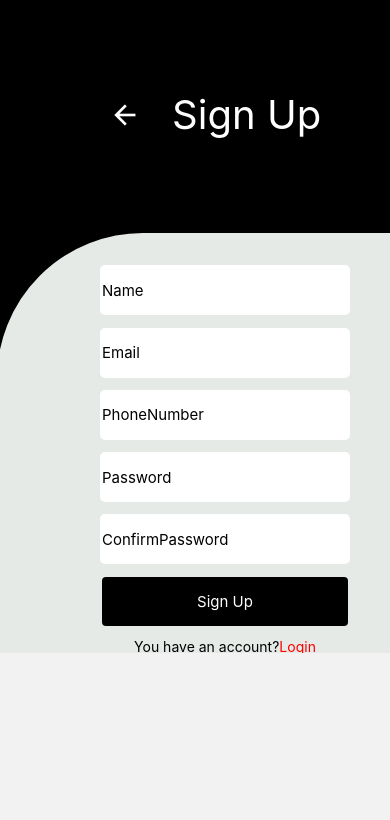
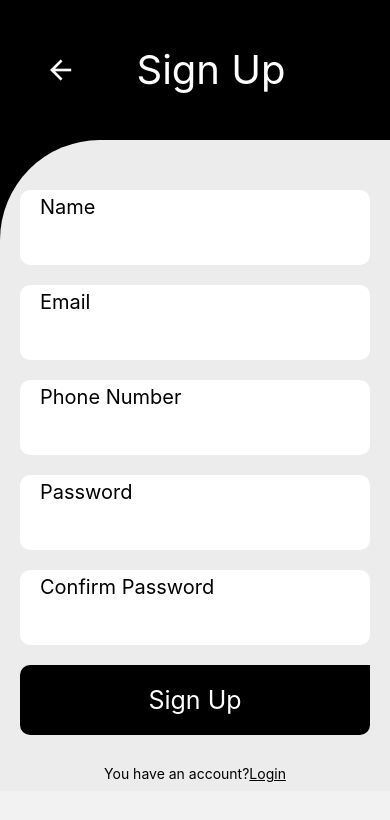
Before and after one commit to sabithahabeeb/login-react-native, a React Native app: screen /signup in a window 390 px wide. Shown: the top 820 px of the page. Built offline with nearby package versions, Linux system fonts and the light colour scheme.

Commit message:
components created

```diff
--- /dev/null
+++ b/Components/Btn.jsx
@@ -0,0 +1,27 @@
+import { View, Text, Pressable,StyleSheet } from 'react-native'
+import React from 'react'
+
+const Btn = ({children,onPress}) => {
+  return (
+    <Pressable onPress={onPress} style={styles.button}>
+    <Text style={{color:'white', fontSize:25}} >
+        {children}
+    </Text>
+
+   </Pressable>
+  )
+}
+
+const styles = StyleSheet.create({
+    button:{
+        height: 70,
+        backgroundColor: 'black',
+        borderRadius: 10,
+        borderTopEndRadius: 0,
+        display: 'flex',
+        alignItems: 'center',
+        justifyContent: 'center'
+    }
+})
+
+export default Btn
--- /dev/null
+++ b/Components/Txtinput.jsx
@@ -0,0 +1,31 @@
+import { View, Text,TextInput ,StyleSheet} from 'react-native'
+import React from 'react'
+
+
+const Txtinput = ({children , secureTextEntry,value,onChangeText}) => {
+  return (
+    <View style={styles.text}>
+    <Text style={{ color: 'black', fontSize: 20 }}>{children}</Text>
+          <TextInput value={value} onChangeText={onChangeText} secureTextEntry={secureTextEntry} style={styles.textinput} />
+
+  </View>
+  )
+}
+
+const styles = StyleSheet.create({
+    text:{
+        height: 75,
+        backgroundColor: 'white',
+        paddingHorizontal: 20,
+        paddingVertical: 5,
+        borderRadius: 10,
+    },
+    textinput:{
+        backgroundColor: 'white',
+        fontSize: 15,
+        height: 40,
+        color: 'black'
+    }
+})
+
+export default Txtinput
--- a/screen/Login.js
+++ b/screen/Login.js
@@ -1,7 +1,10 @@
 import AsyncStorage from '@react-native-async-storage/async-storage';
-import React, { useEffect, useState } from 'react'
-import { Alert, Button, Image, Pressable, SafeAreaView, ScrollView, StyleSheet, Text, TextInput, View } from 'react-native'
+import React, { useState } from 'react'
+import { Alert, Dimensions, ScrollView, StyleSheet, Text, View } from 'react-native'
 import AntDesign from 'react-native-vector-icons/AntDesign';
+import Txtinput from '../Components/Txtinput';
+import Btn from '../Components/Btn';
+
 
 const BASE_URL = 'https://api.dev.returnredirect.com'
 
@@ -20,7 +23,9 @@ function Login({ navigation }) {
             const response = await fetch(`${BASE_URL}/api/1.0/auth/login`, {
                 method: 'POST',
                 headers: {
-                    'Content-Type': 'application/json'
+                    'Content-Type': 'application/json',
+                    'device-id': 'd12121',
+                    'app-type': 'web'
                 },
                 body: JSON.stringify({
                     email,
@@ -45,60 +50,64 @@ function Login({ navigation }) {
             console.log(err);
         }
     }
+
+    const windowHeight = Dimensions.get('window').height;
     return (
-        <SafeAreaView >
+        <ScrollView   >
+
             <View style={styles.container}>
-                <ScrollView>
-                    <View style={styles.box}>
+
+                <View style={styles.top}>
                     <Text style={styles.text} >Company Logo</Text>
+                </View>
+                <View style={styles.login}>
+                    <Text style={{ fontSize: 40, color: 'black', fontWeight: 600, marginTop: 30, textAlign: 'center' }} >Login</Text>
+                    <View style={styles.form}>
 
-                        <View style={styles.login}>
-                            <Text style={{ fontSize: 40, color: 'black', fontWeight: 600, marginTop: 40 }} >Login</Text>
-                            <View style={{ flex: 1, alignItems: 'center', justifyContent: 'space-evenly' }}>
-                                <TextInput placeholder='Email' style={styles.textinput} value={email} onChangeText={setemail} />
-                                <TextInput placeholder='Password' style={styles.textinput} secureTextEntry={true} value={password} onChangeText={setPassword} />
+                        <Txtinput value={email} onChangeText={setemail} >Email</Txtinput>
+
+                        <Txtinput value={password} onChangeText={setPassword} secureTextEntry={true} >Password</Txtinput>
+                        <Btn onPress={handleLogin}>Login</Btn>
                     </View>
                     <View>
-                                <Pressable style={styles.button} onPress={handleLogin} >
-                                    <Text style={{ color: 'white', fontSize: 15 }}>Login</Text>
-                                </Pressable>
+
                         <Text style={{ textAlign: 'center', paddingTop: 10 }}>or Login with</Text>
                         <View style={styles.header} >
-                                    <AntDesign style={{ margin: 20 }} name="facebook-square" color={'black'} size={22} />
-                                    <AntDesign style={{ margin: 20 }} name="instagram" color={'black'} size={22} />
-                                    <AntDesign style={{ margin: 20 }} name="twitter" color={'black'} size={22} />
+                            <AntDesign style={{ margin: 20 }} name="facebook-square" color={'black'} size={50} />
+                            <AntDesign style={{ margin: 20 }} name="instagram" color={'black'} size={50} />
+                            <AntDesign style={{ margin: 20 }} name="twitter" color={'black'} size={50} />
                         </View>
-                                <Text>Don't have any account?<Text style={{ textDecorationLine: 'underline' }} onPress={() => navigation.navigate("signup")}>signup</Text></Text>
+                        <Text style={{ textAlign: 'center', marginTop: 20 }}>Don't have any account?<Text style={{ textDecorationLine: 'underline' }} onPress={() => navigation.navigate("signup")}>signup</Text></Text>
                     </View>
 
                 </View>
+
+
             </View>
         </ScrollView>
-            </View>
-        </SafeAreaView>
     )
 }
 
 
 const styles = StyleSheet.create({
     container: {
-        backgroundColor: 'black',
-        height: '100%',
-        width: '100%',
+        flex: 3,
+        backgroundColor: 'black'
+    },
+    top: {
+        flex: 4,
+        alignItems: 'center',
         justifyContent: 'center',
-        alignItems: 'center'
     },
-    box: {
-        height: '100%',
-        width: '100%',
-        alignItems: 'center',
-        padding: 50,
-        margin: 30,
-        justifyContent: 'center',
-        alignItems: 'center'
+    form: {
+        display: 'flex',
+        rowGap: 30,
+        padding: 30,
+        marginTop: 40
     },
 
     text: {
+
         fontSize: 20,
         color: 'white',
         borderWidth: 2,
@@ -106,50 +115,23 @@ const styles = StyleSheet.create({
         paddingTop: 10,
         paddingLeft: 20,
         paddingRight: 20,
-        paddingBottom: 10
+        paddingBottom: 10,
+        margin: 40
 
     },
     login: {
-        width: '160%',
-        height: '500%',
-        backgroundColor: '#e5eae7',
-        marginTop: 80,
-        borderWidth: 4,
-        borderColor: 'black',
-        borderTopLeftRadius: 150,
-        flex: 1,
-        flexDirection: 'column',
-        alignItems: 'center',
-        justifyContent: 'space-evenly'
+        flex: 7,
+        backgroundColor: '#ececec',
+        borderTopStartRadius: 100,
+        textAlign: 'center'
 
 
     },
-    textinput: {
-        width: 250,
-        height: 50,
-        borderWidth: 2,
-        borderRadius: 5,
-        borderColor: 'white',
-        backgroundColor: 'white',
-        // marginTop:50,
-        fontSize: 15,
-        color: 'black'
 
-    },
     header: {
         flexDirection: 'row',
         alignItems: 'center',
         justifyContent: 'space-between'
-    },
-    button: {
-        alignItems: 'center',
-        justifyContent: 'center',
-        paddingVertical: 15,
-        paddingHorizontal: 95,
-        borderRadius: 4,
-        elevation: 3,
-        backgroundColor: 'black',
-
     },
 })
 
--- a/screen/Signup.js
+++ b/screen/Signup.js
@@ -1,22 +1,23 @@
 import axios from 'axios';
 import React, { useState } from 'react'
-import { Alert, Button, Image, Pressable, SafeAreaView, ScrollView, StyleSheet, Text, TextInput, View } from 'react-native'
+import { Alert, ScrollView, StyleSheet, Text, View } from 'react-native'
 import MaterialCommunityIcons from 'react-native-vector-icons/MaterialCommunityIcons';
-
+import Txtinput from '../Components/Txtinput';
+import Btn from '../Components/Btn';
 
 const BASE_URL = 'https://api.dev.returnredirect.com'
 
 
 
 function Signup({ navigation }) {
-    const [name,setname] = useState('')
-    const [email,setemail] = useState('')
-    const [phoneNumber,setPhoneNumber] = useState('')
-    const [password,setPassword] = useState('')
-    const [confirmPasswrod,setConfirmPassword] = useState('')
+    const [name, setname] = useState('')
+    const [email, setemail] = useState('')
+    const [phoneNumber, setPhoneNumber] = useState('')
+    const [password, setPassword] = useState('')
+    const [confirmPasswrod, setConfirmPassword] = useState('')
 
-    const handleSignup = async ()=>{
-        if (!name ||!email || !phoneNumber || !password || !confirmPasswrod) {
+    const handleSignup = async () => {
+        if (!name || !email || !phoneNumber || !password || !confirmPasswrod) {
             Alert.alert("Please fill in all fields");
             return;
         }
@@ -24,15 +25,15 @@ function Signup({ navigation }) {
             Alert.alert("Passwords do not match");
             return;
         }
-        try{
-           const response = await fetch(`${BASE_URL}/api/1.0/auth/signup`,{
-            method:'POST',
-            headers:{
+        try {
+            const response = await fetch(`${BASE_URL}/api/1.0/auth/signup`, {
+                method: 'POST',
+                headers: {
                     'Content-Type': 'application/json',
                     'device-id': 'd12121',
                     'app-type': 'web'
                 },
-            body:JSON.stringify({
+                body: JSON.stringify({
                     name,
                     email,
                     phoneNumber,
@@ -41,109 +42,101 @@ function Signup({ navigation }) {
                 })
             })
             const data = await response.json()
-           if(response){
+            if (response) {
+                Alert.alert("signup successfull")
                 navigation.navigate("login")
                 console.log("signup succesful");
 
-           }else{
+            } else {
                 console.log("fail");
             }
-        }catch(err){
+        } catch (err) {
             console.log(err);
         }
     }
 
     return (
-        <SafeAreaView>
+
+        <ScrollView   >
+
             <View style={styles.container}>
-                <ScrollView>
-                <View style={styles.box}>
-                    <View style={styles.header} >
-                        <MaterialCommunityIcons name="arrow-left" color={'white'} size={32}  onPress={()=>navigation.navigate("login")} />
-                        <Text style={styles.text} > Sign Up</Text>
+
+                <View style={styles.top}>
+                    <MaterialCommunityIcons name="arrow-left" color={'white'} size={32} onPress={() => navigation.navigate("login")} />
+                    <Text style={styles.text} >Sign Up</Text>
                 </View>
                 <View style={styles.login}>
-                        <View style={{ flex: 1, alignItems: 'center', justifyContent: 'space-evenly', marginTop: 20 }}>
-                            <TextInput placeholder='Name' style={styles.textinput} value={name} onChangeText={setname} />
-                            <TextInput placeholder='Email' style={styles.textinput} value={email} onChangeText={setemail} />
-                            <TextInput placeholder='PhoneNumber' style={styles.textinput} value={phoneNumber} onChangeText={setPhoneNumber} />
-                            <TextInput placeholder='Password' style={styles.textinput} secureTextEntry={true} value={password} onChangeText={setPassword} />
-                            <TextInput placeholder='ConfirmPassword' style={styles.textinput} secureTextEntry={true} value={confirmPasswrod} onChangeText={setConfirmPassword} />
-                            {/* <Button title='Signup' color={'black'} style={{ padding: 80, fontSize: 40 }}  ></Button> */}
-                            <Pressable style={styles.button} onPress={handleSignup} >
-                                <Text style={{color:'white',fontSize:15}}>Sign Up</Text>
-                            </Pressable>
-                            <Text>You have an account?<Text style={{textDecorationLine:'underline',color:'red'}} onPress={() => navigation.navigate("login")}>Login</Text></Text>
+
+                    <View style={styles.form}>
+                        <Txtinput value={name} onChangeText={setname} >Name</Txtinput>
+
+                        <Txtinput value={email} onChangeText={setemail} >Email</Txtinput>
+                        <Txtinput value={phoneNumber} onChangeText={setPhoneNumber} >Phone Number</Txtinput>
+                        <Txtinput value={password} onChangeText={setPassword} secureTextEntry={true} >Password</Txtinput>
+                        <Txtinput value={confirmPasswrod} onChangeText={setConfirmPassword} secureTextEntry={true} >Confirm Password</Txtinput>
+
+                        <Btn onPress={handleSignup}>Sign Up</Btn>
                     </View>
+                    <View>
+
+                        <Text style={{ textAlign: 'center', marginTop: 10 }}>You have an account?<Text style={{ textDecorationLine: 'underline' }} onPress={() => navigation.navigate("login")}>Login</Text></Text>
                     </View>
+
+                </View>
+
+
             </View>
         </ScrollView>
-            </View>
-        </SafeAreaView>
     )
 }
 
+
+
 const styles = StyleSheet.create({
     container: {
-        backgroundColor: 'black',
+        flex: 2,
+        backgroundColor: 'black'
+    },
+    top: {
+        flex: 1.5,
+        alignItems: 'center',
+        justifyContent: 'center',
+        flexDirection: 'row'
 
-        height: '100%',
-        width: '100%'
+
     },
-    box: {
-        height: '100%',
-        width: '100%',
-        top: 0,
-        alignItems: 'center',
-        justifyContent: 'space-evenly',
-        padding: 50,
-        margin: 30
+    form: {
+        display: 'flex',
+        rowGap: 20,
+        padding: 20,
+        marginTop: 30
     },
+
     text: {
+
         fontSize: 40,
         color: 'white',
+
         paddingTop: 10,
         paddingLeft: 20,
         paddingRight: 20,
-        paddingBottom: 10
+        paddingBottom: 10,
+        margin: 40
 
     },
     login: {
-        width: '160%',
-        height: '80%',
-        backgroundColor: '#e5eae7',
-        marginTop: 80,
-        borderWidth: 4,
-        borderColor: 'black',
-        borderTopLeftRadius: 150,
-        alignItems: 'center',
-    },
-    textinput: {
-        width: 250,
-        height: 50,
-        borderWidth: 2,
-        borderRadius: 5,
-        borderColor: 'white',
-        backgroundColor: 'white',
-        // marginTop:50,
-        fontSize: 15,
-        color: 'black'
+        flex: 7,
+        backgroundColor: '#ececec',
+        borderTopStartRadius: 100,
+        textAlign: 'center'
+
 
     },
-    header:{
+
+    header: {
         flexDirection: 'row',
         alignItems: 'center',
-        justifyContent: 'center'
-    },
-    button: {
-        alignItems: 'center',
-        justifyContent: 'center',
-        paddingVertical: 15,
-        paddingHorizontal: 95,
-        borderRadius: 4,
-        elevation: 3,
-        backgroundColor: 'black',
-
+        justifyContent: 'space-between'
     },
 })
 export default Signup
```
Lines whose indentation alone changed are shown as unchanged.
